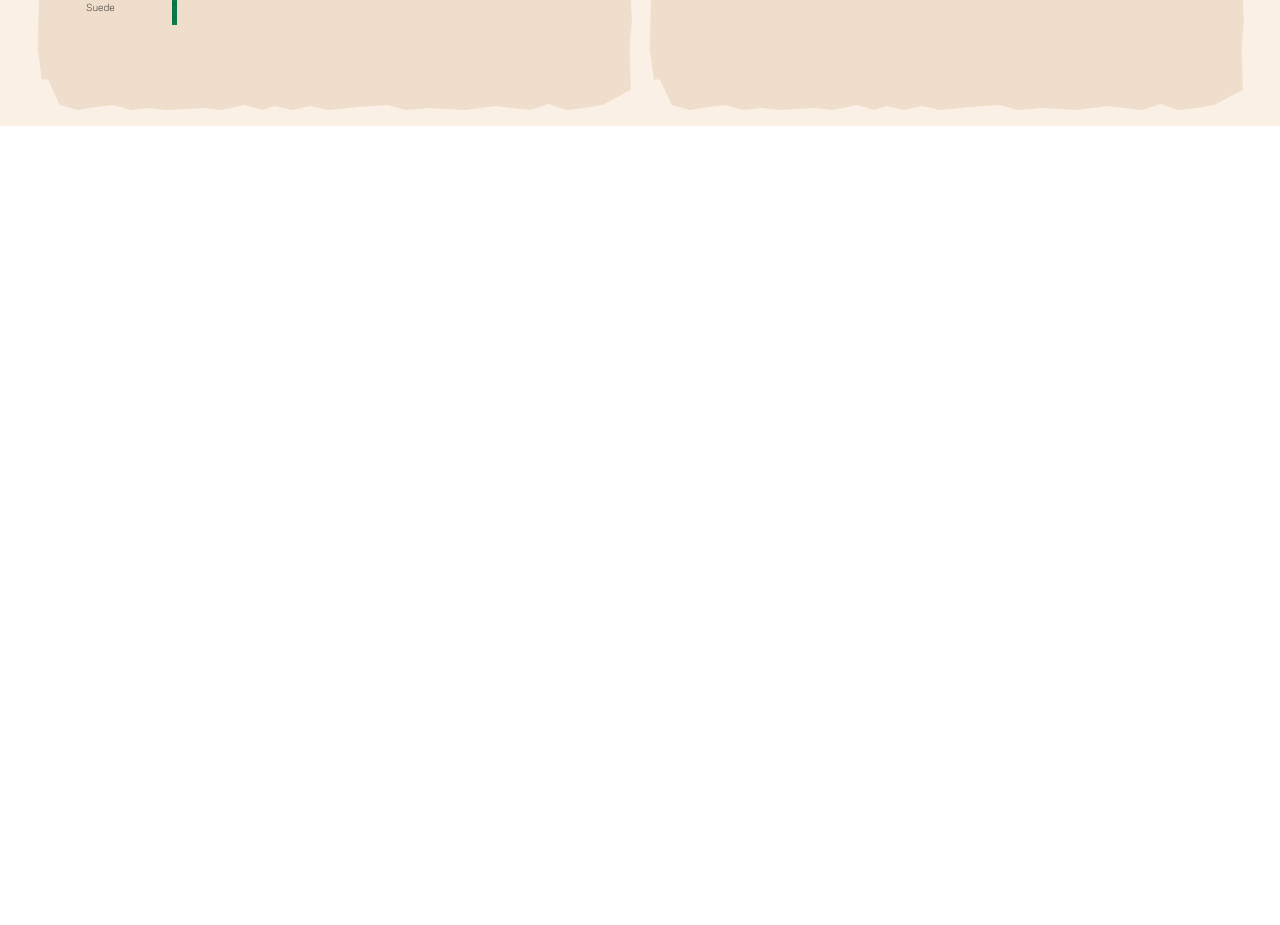
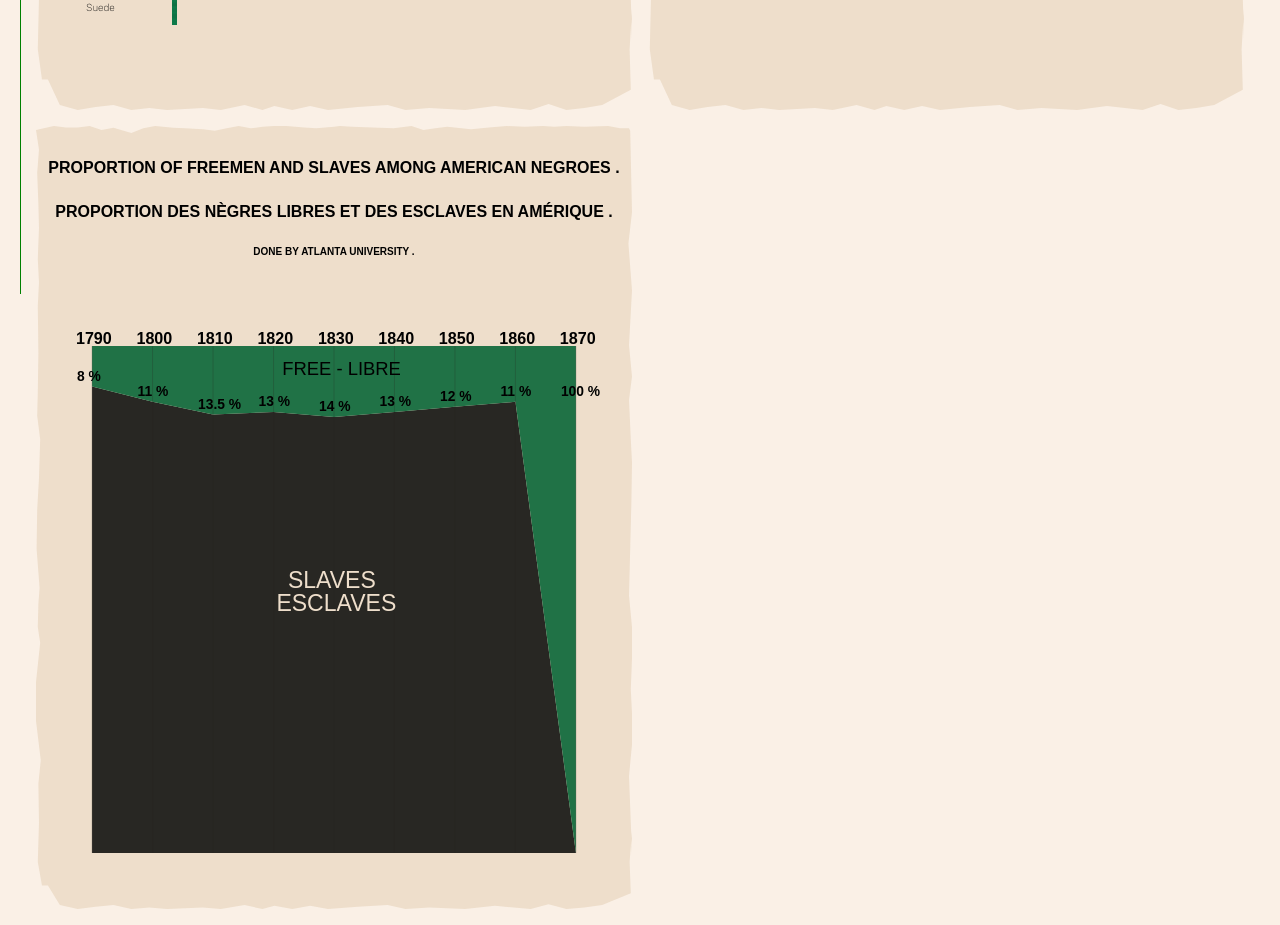
Before and after one commit to saelsa/dubois-project, a SvelteKit app: page / in a window 1280 px wide. Shown: the part 1720-2645 px from the top of the page. Before the commit the page ends 1846 px from the top, so only its background shows below. Built offline with nearby package versions, Linux system fonts and the light colour scheme; a web font is replaced by a local one.

Commit message:
Added challenge 9

```diff
--- a/src/pages/Eight.svelte
+++ b/src/components/organisms/Eight.svelte
@@ -1,7 +1,7 @@
 <script>
 	import * as d3 from 'd3';
 
-	import Plate from '../components/Plate.svelte';
+	import Plate from '../molecules/Plate.svelte';
 
 	import { data, translations } from '$lib/data/challenge8';
 
--- a/src/pages/Green.svelte
+++ b/src/components/organisms/Green.svelte
@@ -1,8 +1,9 @@
 <script>
-	import Seven from '../pages/Seven.svelte';
-	import Eight from '../pages/Eight.svelte'
-	import Section from '../components/Section.svelte';
+	import Seven from './Seven.svelte';
+	import Eight from './Eight.svelte';
+	import Nine from './Nine.svelte';
 
+	import Section from '../molecules/Section.svelte';
 </script>
 
 <Section id="green">
@@ -10,6 +11,6 @@
 		<div class="absolute top-0 left-0 w-1/3 h-[1px] bg-[#008000] -translate-x-4"></div>
 		<div class="absolute top-0 left-0 h-2/3 w-[1px] bg-[#008000] -translate-y-4"></div>
 
-		<div class="grid grid-cols-1 md:grid-cols-2 gap-4 w-full"><Seven /><Eight /></div>
+		<div class="grid grid-cols-1 md:grid-cols-2 gap-4 w-full"><Seven /><Eight /><Nine /></div>
 	</div>
 </Section>
--- a/src/pages/Hero.svelte
+++ b/src/components/organisms/Hero.svelte
@@ -1,5 +1,5 @@
 <script>
-	import Section from '../components/Section.svelte';
+	import Section from '../molecules/Section.svelte';
 </script>
 
 <Section id="hero">
@@ -18,11 +18,3 @@
 		</h2>
 	</div>
 </Section>
-
-<style>
-	.bird-cage {
-		height: 100px;
-		width: 100px;
-		border: 1px solid green;
-	}
-</style>
--- /dev/null
+++ b/src/components/organisms/Nine.svelte
@@ -0,0 +1,82 @@
+<script>
+	import { extent, stack, scaleLinear, scaleOrdinal, area } from 'd3';
+	import Plate from '../molecules/Plate.svelte';
+
+	import data from '$lib/data/challenge9';
+
+	let width = 500;
+	let height = 500;
+
+	const margin = { top: 20, right: 20, bottom: 20, left: 20 };
+
+	const innerHeight = height - margin.top - margin.bottom;
+	const innerWidth = width - margin.left - margin.right;
+
+	const stackGenerator = stack().keys(['slave', 'free']);
+	const stackedSeries = stackGenerator(data);
+
+	const xScale = scaleLinear()
+		.domain(extent(data, (d) => d.year))
+		.range([margin.left + margin.right, innerWidth]);
+	const yScale = scaleLinear().domain([0, 100]).range([innerHeight, margin.top]);
+
+	const colorScale = scaleOrdinal().domain(['slave', 'free']).range(['#282723', '#207246']);
+
+	const areaGenerator = area()
+		.x((d) => xScale(d.data.year))
+		.y0((d) => yScale(d[0]))
+		.y1((d) => yScale(d[1]));
+</script>
+
+<Plate>
+	<div class="flex flex-col">
+		<div class="flex flex-col gap-5 text-center items-center mt-5 mb-10">
+			<h3 class="text-base font-black mulish">
+				Proportion of freemen and slaves among american negroes .
+			</h3>
+			<p class="text-base font-black mulish">
+				Proportion des nègres libres et des esclaves en amérique .
+			</p>
+			<p class="text-[10px] font-bold mulish mb-6">Done by Atlanta University .</p>
+		</div>
+		<svg viewBox={`0 0 ${width} ${height}`} width="100%" height="100%">
+			{#each stackedSeries as series}
+				<path d={areaGenerator(series)} fill={colorScale(series.key)} />
+			{/each}
+
+			<!-- label -->
+			{#each data as dataPoint}
+				<text
+					class="text-xs mulish font-black"
+					x={xScale(dataPoint.year)}
+					dx="-13"
+					y={dataPoint.free !== 100 ? yScale(dataPoint.slave) : yScale(89)}
+					dy="-5">{dataPoint.free} %</text
+				>
+			{/each}
+
+			<!-- x axis -->
+			<g class="axis x-axis">
+				{#each data.map((d) => d.year) as tick}
+					<g class="tick tick-{tick}" transform="translate({xScale(tick)},{margin.top})">
+						<line
+							y1="0"
+							y2={innerHeight - margin.bottom}
+							x1="0"
+							x2="0"
+							stroke="#282723"
+							stroke-width="0.2"
+						/>
+						<text class="mulish font-bold text-sm" y="-2" dx="-14"
+							>{tick}</text
+						>
+					</g>
+				{/each}
+			</g>
+			<!-- title -->
+			<text class="mulish" x={innerWidth / 2} y={45} dx={-25}>Free - Libre</text>
+			<text class="mulish text-xl fill-[#eedecb] " x={innerWidth / 2} y={innerHeight /2} dx={-20}>Slaves</text>
+			<text class="mulish text-xl fill-[#eedecb]" x={innerWidth / 2} y={innerHeight /2} dx={-30} dy={20}>Esclaves</text>
+        </svg>
+	</div>
+</Plate>
--- a/src/pages/Seven.svelte
+++ b/src/components/organisms/Seven.svelte
@@ -1,6 +1,6 @@
 <script>
-	import Plate from '../components/Plate.svelte';
-	import BarChart from '../components/BarChart.svelte';
+	import Plate from '../molecules/Plate.svelte';
+	import BarChart from '../molecules/BarChart.svelte';
 
 	import rawData from "$lib/data/challenge7"
 
--- /dev/null
+++ b/src/lib/data/challenge9.js
@@ -0,0 +1,13 @@
+const data = [
+	{ year: 1790, slave: 92, free: 8 },
+	{ year: 1800, slave: 89, free: 11 }, // data corrected
+	{ year: 1810, slave: 86.5, free: 13.5 },
+	{ year: 1820, slave: 87, free: 13 },
+	{ year: 1830, slave: 86, free: 14 },
+	{ year: 1840, slave: 87, free: 13 },
+	{ year: 1850, slave: 88, free: 12 },
+	{ year: 1860, slave: 89, free: 11 },
+	{ year: 1870, slave: 0, free: 100 }
+];
+
+export default data
--- a/src/routes/+page.svelte
+++ b/src/routes/+page.svelte
@@ -1,7 +1,6 @@
 <script>
-	import Section from '../components/Section.svelte';
-	import Green from '../pages/Green.svelte';
-	import Hero from '../pages/Hero.svelte';
+	import Green from '../components/organisms/Green.svelte';
+	import Hero from '../components/organisms/Hero.svelte';
 </script>
 
 <main class="bg-[#faf0e6]">
```
Also changed, not shown: src/components/molecules/BarChart.svelte (renamed from src/components/BarChart.svelte), src/components/molecules/Plate.svelte (renamed from src/components/Plate.svelte), src/components/molecules/Section.svelte (renamed from src/components/Section.svelte).
